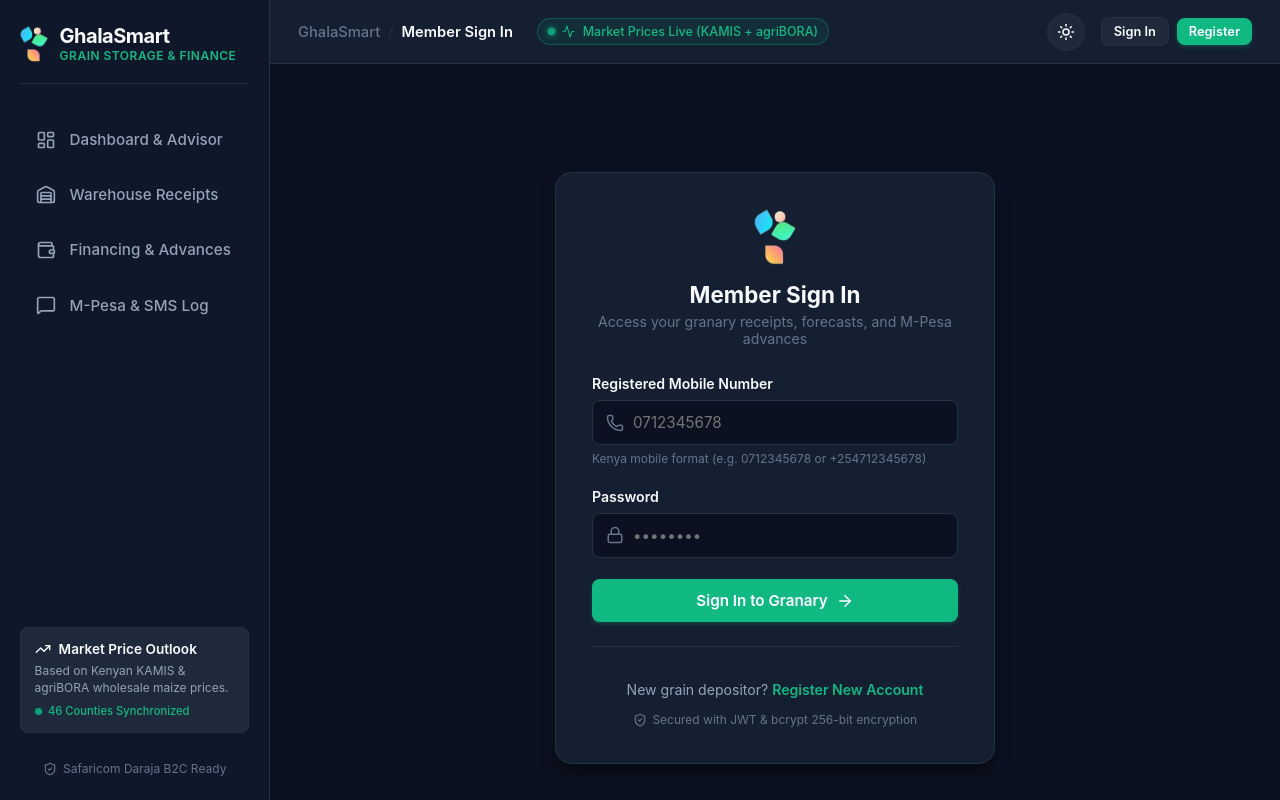
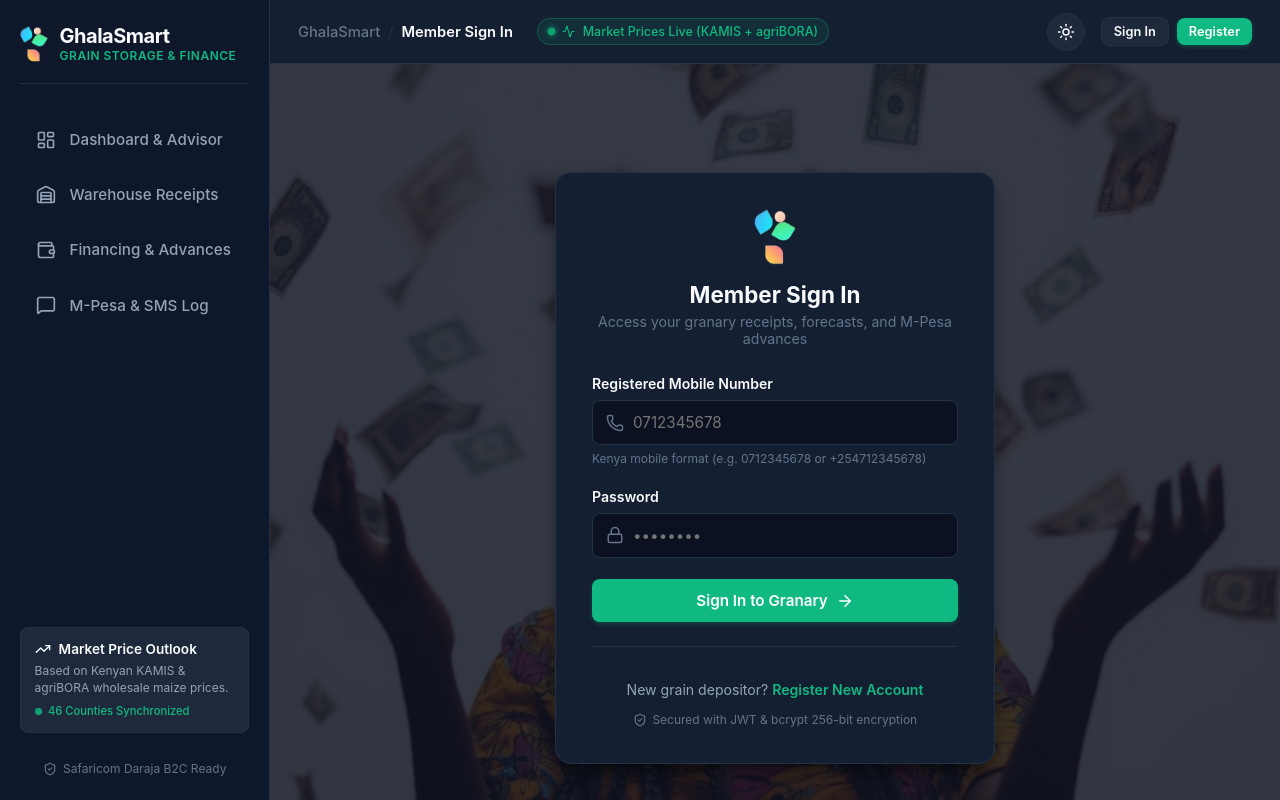
Before and after one commit to popsy-jeff/GhalaSmart, a React (Vite) app in the folder frontend/: page /login in a window 1280 px wide. Built offline with nearby package versions, Linux system fonts and the light colour scheme.

Commit message:
Add photo background to the main content area
The main area now shows the photo behind a see-through wash in the
page colour (lighter in light theme, darker in dark theme), so cards,
headings and subtitles stay easy to read. The sign-in pages' wrapper is
now transparent so the photo shows there too.

```diff
--- a/frontend/src/App.css
+++ b/frontend/src/App.css
@@ -19,6 +19,8 @@
   --accent-red: #ef4444;
   --accent-blue: #3b82f6;
   --mpesa-green: #00a859;
+  /* See-through wash over the main area photo so text stays readable */
+  --main-overlay: rgba(248, 250, 252, 0.78);
 
   --border-radius: 12px;
   --border-radius-sm: 8px;
@@ -43,6 +45,7 @@
   --primary-color: #10b981;
   --primary-hover: #34d399;
   --primary-glow: rgba(16, 185, 129, 0.2);
+  --main-overlay: rgba(11, 17, 32, 0.82);
 
   --shadow-sm: 0 1px 3px rgba(0, 0, 0, 0.3);
   --shadow-md: 0 4px 6px -1px rgba(0, 0, 0, 0.4);
@@ -272,6 +275,10 @@
   overflow-y: auto;
   padding: 2.25rem 2.5rem;
   background-color: var(--bg-main);
+  background-image: linear-gradient(var(--main-overlay), var(--main-overlay)), url('/main-bg.jpg');
+  background-size: cover;
+  background-position: center top;
+  background-repeat: no-repeat;
 }
 
 .page-header {
@@ -288,10 +295,12 @@
   color: var(--text-primary);
   margin: 0 0 0.4rem 0;
   letter-spacing: -0.5px;
+  text-shadow: 0 1px 3px var(--main-overlay);
 }
 
 .page-subtitle {
   color: var(--text-secondary);
+  text-shadow: 0 1px 3px var(--main-overlay);
   font-size: 0.95rem;
   margin: 0;
   max-width: 780px;
@@ -2725,7 +2734,7 @@
   justify-content: center;
   min-height: calc(100vh - 64px);
   padding: 2rem;
-  background: var(--bg-main);
+  background: transparent; /* let the main area photo show through */
   overflow-y: auto;
 }
 
```
Also changed, not shown: frontend/public/main-bg.jpg (added).
